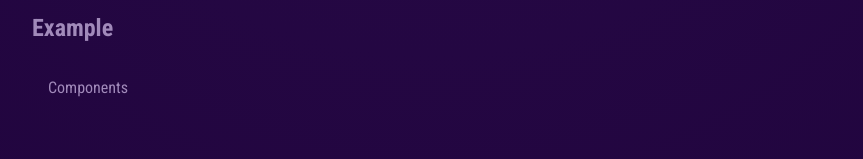
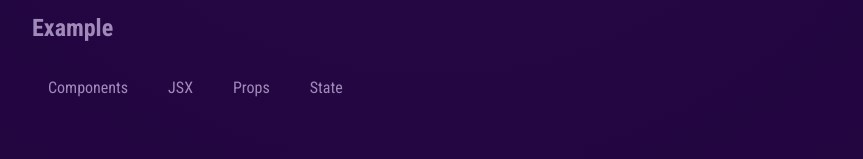
Before and after one commit to LevDoesCode/practice-react, a React (Vite) app in the folder 01-learning/02-path2/05-react-essentials/: page / in a window 1280 px wide. Shown: the part 1040-1199 px from the top of the page, without its empty margins (208-1071 px from the left). Built offline with nearby package versions, Linux system fonts and the light colour scheme.

Commit message:
Added event listener to TabButton

```diff
--- a/01-learning/02-path2/05-react-essentials/src/App.jsx
+++ b/01-learning/02-path2/05-react-essentials/src/App.jsx
@@ -45,6 +45,9 @@ function App() {
                     <h2>Example</h2>
                     <menu>
                         <TabButton>Components</TabButton>
+                        <TabButton>JSX</TabButton>
+                        <TabButton>Props</TabButton>
+                        <TabButton>State</TabButton>
                     </menu>
                 </section>
                 <h2>Time to get started!</h2>
--- a/01-learning/02-path2/05-react-essentials/src/components/TabButton.jsx
+++ b/01-learning/02-path2/05-react-essentials/src/components/TabButton.jsx
@@ -1,7 +1,11 @@
 export default function TabButton(props) {
+    function handleClick() {
+        console.log("Hello World!");
+    }
+
     return (
         <li>
-            <button>{props.children}</button>
+            <button onClick={handleClick}>{props.children}</button>
         </li>
     );
 }
```
